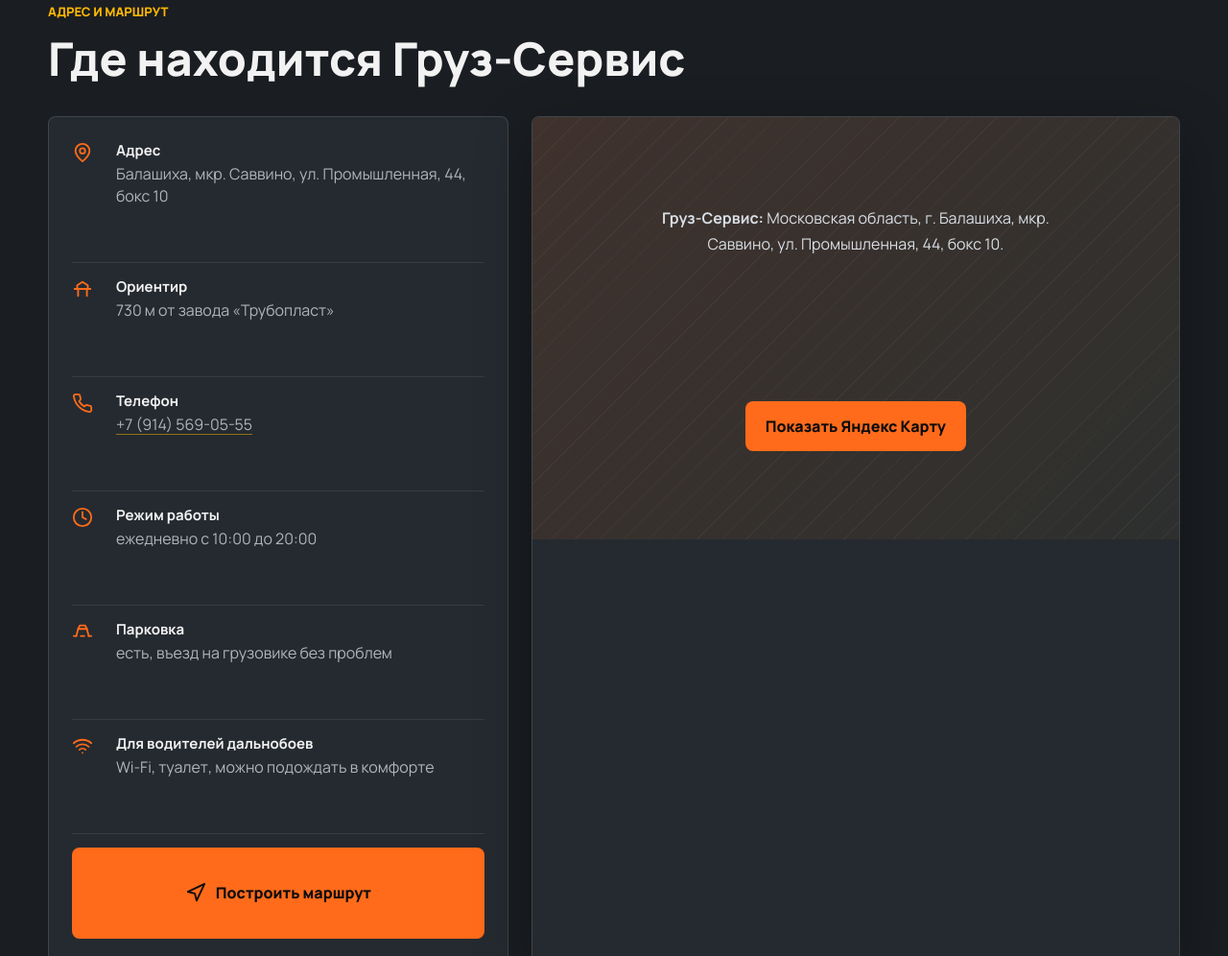
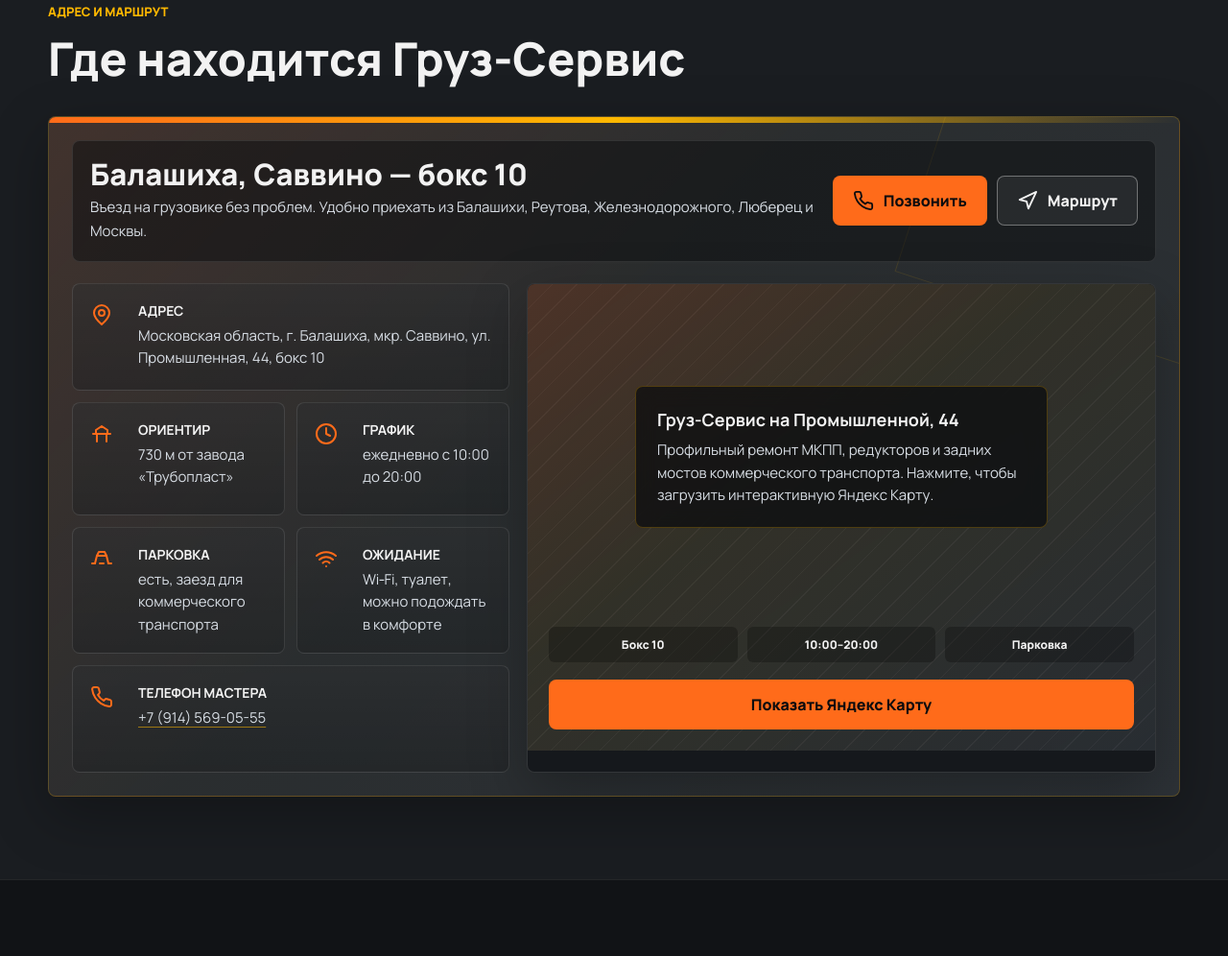
Before and after one commit to rombensonn/gruz-service-landing, a website: page index.html in a window 1280 px wide. Shown: the part 5617-6613 px from the top of the page at 96% size. Drawn offline with Linux system fonts and the light colour scheme.

Commit message:
Redesign contact section

```diff
--- a/index.html
+++ b/index.html
@@ -848,37 +848,106 @@
       font-size: 16px;
     }
 
+    .location-shell {
+      position: relative;
+      display: grid;
+      gap: 22px;
+      padding: 24px;
+      border: 1px solid rgba(255, 184, 0, 0.22);
+      border-radius: var(--radius);
+      background:
+        linear-gradient(135deg, rgba(255, 107, 26, 0.13), rgba(255, 184, 0, 0.025) 44%, rgba(255, 255, 255, 0.035)),
+        var(--surface);
+      box-shadow: var(--shadow);
+      overflow: hidden;
+      isolation: isolate;
+    }
+
+    .location-shell::before {
+      content: "";
+      position: absolute;
+      inset: 0 0 auto;
+      height: 6px;
+      background: linear-gradient(90deg, var(--accent), var(--accent-2), rgba(255, 184, 0, 0));
+      z-index: -1;
+    }
+
+    .location-shell::after {
+      content: "";
+      position: absolute;
+      right: -90px;
+      top: -120px;
+      width: 340px;
+      height: 340px;
+      border: 1px solid rgba(255, 184, 0, 0.12);
+      transform: rotate(18deg);
+      z-index: -1;
+    }
+
+    .location-topline {
+      display: grid;
+      grid-template-columns: minmax(0, 1fr) auto;
+      gap: 18px;
+      align-items: center;
+      padding: 18px;
+      border: 1px solid rgba(255, 255, 255, 0.1);
+      border-radius: var(--radius);
+      background: rgba(10, 12, 15, 0.5);
+    }
+
+    .location-topline h3 {
+      color: var(--text);
+      font-size: clamp(22px, 3vw, 31px);
+    }
+
+    .location-topline p {
+      margin-top: 6px;
+      color: #D8DEE5;
+      font-size: 15px;
+    }
+
+    .location-actions {
+      display: flex;
+      flex-wrap: wrap;
+      gap: 10px;
+      justify-content: flex-end;
+    }
+
     .location-grid {
       display: grid;
-      grid-template-columns: minmax(0, 0.83fr) minmax(0, 1.17fr);
-      gap: 24px;
+      grid-template-columns: minmax(300px, 0.82fr) minmax(0, 1.18fr);
+      gap: 18px;
       align-items: stretch;
     }
 
     .info-list {
       display: grid;
-      gap: 14px;
-      padding: 24px;
-      border: 1px solid var(--line);
-      border-radius: var(--radius);
-      background: var(--surface);
+      grid-template-columns: 1fr 1fr;
+      gap: 12px;
     }
 
     .info-item {
       display: grid;
-      grid-template-columns: 34px 1fr;
+      grid-template-columns: 38px 1fr;
       gap: 12px;
       align-items: start;
-      padding-bottom: 14px;
-      border-bottom: 1px solid rgba(255, 255, 255, 0.09);
-    }
-
-    .info-item:last-child {
-      padding-bottom: 0;
-      border-bottom: 0;
+      min-height: 118px;
+      padding: 18px;
+      border: 1px solid rgba(255, 255, 255, 0.105);
+      border-radius: var(--radius);
+      background:
+        linear-gradient(180deg, rgba(255, 255, 255, 0.055), rgba(255, 255, 255, 0.025)),
+        rgba(17, 19, 22, 0.44);
+    }
+
+    .info-item--wide {
+      grid-column: 1 / -1;
+      min-height: 112px;
     }
 
     .info-item .icon {
+      width: 24px;
+      height: 24px;
       color: var(--accent);
       margin-top: 2px;
     }
@@ -886,30 +955,31 @@
     .info-item strong {
       display: block;
       color: var(--text);
-      font-size: 15px;
-      margin-bottom: 3px;
+      font-size: 14px;
+      margin-bottom: 5px;
+      text-transform: uppercase;
     }
 
     .info-item span,
     .info-item a {
-      color: var(--muted);
-      font-size: 16px;
-      line-height: 1.45;
+      color: #D8DEE5;
+      font-size: 15px;
+      line-height: 1.5;
     }
 
     .info-item a {
       text-decoration: underline;
-      text-decoration-color: rgba(255, 184, 0, 0.5);
+      text-decoration-color: rgba(255, 184, 0, 0.55);
       text-underline-offset: 4px;
     }
 
     .map-card {
-      min-height: 440px;
-      border: 1px solid var(--line);
+      min-height: 100%;
+      border: 1px solid rgba(255, 255, 255, 0.13);
       border-radius: var(--radius);
       overflow: hidden;
-      background: var(--surface);
-      box-shadow: var(--shadow);
+      background: #15181C;
+      box-shadow: 0 20px 60px rgba(0, 0, 0, 0.28);
       position: relative;
     }
 
@@ -917,28 +987,66 @@
       display: block;
       width: 100%;
       height: 100%;
-      min-height: 440px;
+      min-height: 486px;
       border: 0;
-      filter: grayscale(0.15) contrast(1.03);
+      filter: grayscale(0.12) contrast(1.05);
+    }
+
+    .map-card iframe[hidden] {
+      display: none;
     }
 
     .map-placeholder {
-      min-height: 440px;
-      display: grid;
-      place-items: center;
-      gap: 14px;
-      padding: 24px;
+      min-height: 486px;
+      display: grid;
+      grid-template-rows: 1fr auto;
+      gap: 18px;
+      padding: 22px;
+      background:
+        linear-gradient(145deg, rgba(255, 107, 26, 0.2), rgba(255, 184, 0, 0.08) 42%, rgba(255, 255, 255, 0.035)),
+        repeating-linear-gradient(135deg, rgba(255, 255, 255, 0.045) 0 1px, transparent 1px 18px),
+        #20252B;
+    }
+
+    .map-pin-card {
+      align-self: center;
+      justify-self: center;
+      width: min(430px, 100%);
+      padding: 22px;
+      border: 1px solid rgba(255, 184, 0, 0.25);
+      border-radius: var(--radius);
+      background: rgba(11, 12, 14, 0.72);
+      text-align: left;
+      backdrop-filter: blur(10px);
+    }
+
+    .map-pin-card strong {
+      display: block;
+      color: var(--text);
+      font-size: 18px;
+      margin-bottom: 8px;
+    }
+
+    .map-pin-card p {
+      color: #D8DEE5;
+      font-size: 15px;
+      line-height: 1.55;
+    }
+
+    .map-meta {
+      display: grid;
+      grid-template-columns: repeat(3, minmax(0, 1fr));
+      gap: 10px;
+    }
+
+    .map-meta span {
+      padding: 10px;
+      border-radius: 6px;
+      color: var(--text);
+      background: rgba(0, 0, 0, 0.26);
+      font-size: 12px;
+      font-weight: 850;
       text-align: center;
-      background:
-        linear-gradient(135deg, rgba(255, 107, 26, 0.12), rgba(255, 184, 0, 0.04)),
-        repeating-linear-gradient(135deg, rgba(255, 255, 255, 0.04) 0 1px, transparent 1px 18px),
-        var(--surface);
-    }
-
-    .map-placeholder p {
-      max-width: 420px;
-      color: #D8DEE5;
-      font-size: 16px;
     }
 
     .final-cta {
@@ -2096,43 +2204,65 @@
           <span class="eyebrow">Адрес и маршрут</span>
           <h2>Где находится Груз-Сервис</h2>
         </div>
+        <div class="location-shell reveal">
+          <div class="location-topline">
+            <div>
+              <h3>Балашиха, Саввино — бокс 10</h3>
+              <p>Въезд на грузовике без проблем. Удобно приехать из Балашихи, Реутова, Железнодорожного, Люберец и Москвы.</p>
+            </div>
+            <div class="location-actions">
+              <a class="btn js-goal-phone" href="tel:+79145690555">
+                <svg class="icon" viewBox="0 0 24 24" aria-hidden="true"><path d="M22 16.9v3a2 2 0 0 1-2.2 2 19.8 19.8 0 0 1-8.6-3.1 19.5 19.5 0 0 1-6-6A19.8 19.8 0 0 1 2.1 4.2 2 2 0 0 1 4.1 2h3a2 2 0 0 1 2 1.7c.1 1 .4 2 .7 2.8a2 2 0 0 1-.5 2.1L8.1 9.9a16 16 0 0 0 6 6l1.3-1.2a2 2 0 0 1 2.1-.5c.9.3 1.8.6 2.8.7A2 2 0 0 1 22 16.9Z"></path></svg>
+                Позвонить
+              </a>
+              <a class="btn btn--outline js-goal-route" href="https://yandex.ru/maps/?rtext=~55.7218,38.0242&rtt=auto&text=%D0%91%D0%B0%D0%BB%D0%B0%D1%88%D0%B8%D1%85%D0%B0%2C%20%D0%BC%D0%BA%D1%80.%20%D0%A1%D0%B0%D0%B2%D0%B2%D0%B8%D0%BD%D0%BE%2C%20%D1%83%D0%BB.%20%D0%9F%D1%80%D0%BE%D0%BC%D1%8B%D1%88%D0%BB%D0%B5%D0%BD%D0%BD%D0%B0%D1%8F%2C%2044" target="_blank" rel="noopener">
+                <svg class="icon" viewBox="0 0 24 24" aria-hidden="true"><path d="m3 11 19-9-9 19-2-8-8-2Z"></path></svg>
+                Маршрут
+              </a>
+            </div>
+          </div>
           <div class="location-grid">
-          <div class="info-list reveal">
-            <div class="info-item">
+            <div class="info-list">
+              <div class="info-item info-item--wide">
                 <svg class="icon" viewBox="0 0 24 24" aria-hidden="true"><path d="M20 10c0 5-8 12-8 12S4 15 4 10a8 8 0 1 1 16 0Z"></path><circle cx="12" cy="10" r="3"></circle></svg>
-              <div><strong>Адрес</strong><span>Балашиха, мкр. Саввино, ул. Промышленная, 44, бокс 10</span></div>
+                <div><strong>Адрес</strong><span>Московская область, г. Балашиха, мкр. Саввино, ул. Промышленная, 44, бокс 10</span></div>
               </div>
               <div class="info-item">
                 <svg class="icon" viewBox="0 0 24 24" aria-hidden="true"><path d="M3 12h18"></path><path d="M6 12V8l6-4 6 4v4"></path><path d="M7 12v8"></path><path d="M17 12v8"></path></svg>
                 <div><strong>Ориентир</strong><span>730 м от завода «Трубопласт»</span></div>
               </div>
               <div class="info-item">
-              <svg class="icon" viewBox="0 0 24 24" aria-hidden="true"><path d="M22 16.9v3a2 2 0 0 1-2.2 2 19.8 19.8 0 0 1-8.6-3.1 19.5 19.5 0 0 1-6-6A19.8 19.8 0 0 1 2.1 4.2 2 2 0 0 1 4.1 2h3a2 2 0 0 1 2 1.7c.1 1 .4 2 .7 2.8a2 2 0 0 1-.5 2.1L8.1 9.9a16 16 0 0 0 6 6l1.3-1.2a2 2 0 0 1 2.1-.5c.9.3 1.8.6 2.8.7A2 2 0 0 1 22 16.9Z"></path></svg>
-              <div><strong>Телефон</strong><a class="js-goal-phone" href="tel:+79145690555">+7 (914) 569-05-55</a></div>
-            </div>
-            <div class="info-item">
                 <svg class="icon" viewBox="0 0 24 24" aria-hidden="true"><circle cx="12" cy="12" r="10"></circle><path d="M12 6v6l4 2"></path></svg>
-              <div><strong>Режим работы</strong><span>ежедневно с 10:00 до 20:00</span></div>
+                <div><strong>График</strong><span>ежедневно с 10:00 до 20:00</span></div>
               </div>
               <div class="info-item">
                 <svg class="icon" viewBox="0 0 24 24" aria-hidden="true"><path d="M10 17h4"></path><path d="M2 17h3"></path><path d="M19 17h3"></path><path d="M5 17l2-8h10l2 8"></path><path d="M7 9l2-4h6l2 4"></path></svg>
-              <div><strong>Парковка</strong><span>есть, въезд на грузовике без проблем</span></div>
+                <div><strong>Парковка</strong><span>есть, заезд для коммерческого транспорта</span></div>
               </div>
               <div class="info-item">
                 <svg class="icon" viewBox="0 0 24 24" aria-hidden="true"><path d="M5 13a10 10 0 0 1 14 0"></path><path d="M8.5 16.5a5 5 0 0 1 7 0"></path><path d="M2 9a15 15 0 0 1 20 0"></path><path d="M12 20h.01"></path></svg>
-              <div><strong>Для водителей дальнобоев</strong><span>Wi-Fi, туалет, можно подождать в комфорте</span></div>
-            </div>
-            <a class="btn js-goal-route" href="https://yandex.ru/maps/?rtext=~55.7218,38.0242&rtt=auto&text=%D0%91%D0%B0%D0%BB%D0%B0%D1%88%D0%B8%D1%85%D0%B0%2C%20%D0%BC%D0%BA%D1%80.%20%D0%A1%D0%B0%D0%B2%D0%B2%D0%B8%D0%BD%D0%BE%2C%20%D1%83%D0%BB.%20%D0%9F%D1%80%D0%BE%D0%BC%D1%8B%D1%88%D0%BB%D0%B5%D0%BD%D0%BD%D0%B0%D1%8F%2C%2044" target="_blank" rel="noopener">
-              <svg class="icon" viewBox="0 0 24 24" aria-hidden="true"><path d="m3 11 19-9-9 19-2-8-8-2Z"></path></svg>
-              Построить маршрут
-            </a>
-          </div>
-          <div class="map-card reveal" aria-label="Яндекс Карта с адресом сервиса">
+                <div><strong>Ожидание</strong><span>Wi‑Fi, туалет, можно подождать в комфорте</span></div>
+              </div>
+              <div class="info-item info-item--wide">
+                <svg class="icon" viewBox="0 0 24 24" aria-hidden="true"><path d="M22 16.9v3a2 2 0 0 1-2.2 2 19.8 19.8 0 0 1-8.6-3.1 19.5 19.5 0 0 1-6-6A19.8 19.8 0 0 1 2.1 4.2 2 2 0 0 1 4.1 2h3a2 2 0 0 1 2 1.7c.1 1 .4 2 .7 2.8a2 2 0 0 1-.5 2.1L8.1 9.9a16 16 0 0 0 6 6l1.3-1.2a2 2 0 0 1 2.1-.5c.9.3 1.8.6 2.8.7A2 2 0 0 1 22 16.9Z"></path></svg>
+                <div><strong>Телефон мастера</strong><a class="js-goal-phone" href="tel:+79145690555">+7 (914) 569-05-55</a></div>
+              </div>
+            </div>
+            <div class="map-card" aria-label="Яндекс Карта с адресом сервиса">
               <div class="map-placeholder" data-map-placeholder>
-              <p><strong>Груз-Сервис:</strong> Московская область, г. Балашиха, мкр. Саввино, ул. Промышленная, 44, бокс 10.</p>
+                <div class="map-pin-card">
+                  <strong>Груз-Сервис на Промышленной, 44</strong>
+                  <p>Профильный ремонт МКПП, редукторов и задних мостов коммерческого транспорта. Нажмите, чтобы загрузить интерактивную Яндекс Карту.</p>
+                </div>
+                <div class="map-meta">
+                  <span>Бокс 10</span>
+                  <span>10:00–20:00</span>
+                  <span>Парковка</span>
+                </div>
                 <button class="btn" type="button" data-load-map>Показать Яндекс Карту</button>
               </div>
               <iframe title="Груз-Сервис на Яндекс Картах" data-src="https://yandex.ru/map-widget/v1/?ll=38.024200%2C55.721800&z=16&mode=search&text=%D0%91%D0%B0%D0%BB%D0%B0%D1%88%D0%B8%D1%85%D0%B0%2C%20%D0%BC%D0%BA%D1%80.%20%D0%A1%D0%B0%D0%B2%D0%B2%D0%B8%D0%BD%D0%BD%D0%BE%2C%20%D1%83%D0%BB.%20%D0%9F%D1%80%D0%BE%D0%BC%D1%8B%D1%88%D0%BB%D0%B5%D0%BD%D0%BD%D0%B0%D1%8F%2C%2044%2C%20%D0%B1%D0%BE%D0%BA%D1%81%2010" loading="lazy" referrerpolicy="no-referrer-when-downgrade" hidden></iframe>
+            </div>
           </div>
         </div>
       </div>
```
Lines whose indentation alone changed are shown as unchanged.
